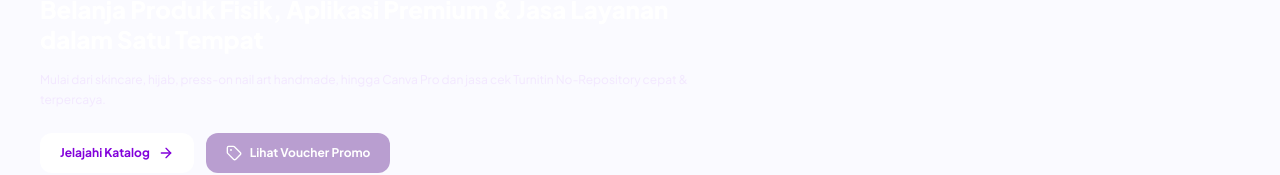
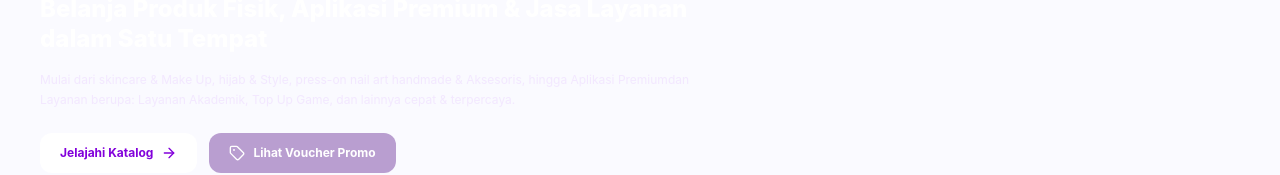
Before and after one commit to diessnaaww/genzstation_store, a React (Vite) app: page / in a window 1280 px wide. Shown: the part 166-341 px from the top of the page. Built offline with nearby package versions, Linux system fonts and the light colour scheme; no server answers.

Commit message:
update isian di fitur menu home

```diff
--- a/src/index.css
+++ b/src/index.css
@@ -1,7 +1,7 @@
 @import url('https://fonts.googleapis.com/css2?family=Plus+Jakarta+Sans:wght@400;500;600;700;800&display=swap');
 @import "tailwindcss";
 
-@theme {
+:root {
   --color-brand-purple: #7C3AED;
   --color-brand-deep: #5B21B6;
   --color-brand-lavender: #EDE9FE;
@@ -10,12 +10,10 @@
   --color-brand-bg: #FAFAFF;
   --color-brand-text: #18181B;
   --font-sans: "Plus Jakarta Sans", sans-serif;
-}
 
-:root {
-  font-family: "Plus Jakarta Sans", sans-serif;
-  color: #18181B;
-  background: #FAFAFF;
+  font-family: var(--font-sans);
+  color: var(--color-brand-text);
+  background: var(--color-brand-bg);
   font-synthesis: none;
   text-rendering: optimizeLegibility;
   -webkit-font-smoothing: antialiased;
--- a/src/pages/customer/Home.jsx
+++ b/src/pages/customer/Home.jsx
@@ -21,7 +21,7 @@ export const Home = () => {
               Belanja Produk Fisik, Aplikasi Premium & Jasa Layanan dalam Satu Tempat
             </h1>
             <p className="text-xs sm:text-sm text-purple-100 leading-relaxed">
-              Mulai dari skincare, hijab, press-on nail art handmade, hingga Canva Pro dan jasa cek Turnitin No-Repository cepat & terpercaya.
+              Mulai dari skincare & Make Up, hijab & Style, press-on nail art handmade & Aksesoris, hingga Aplikasi Premiumdan Layanan berupa: Layanan Akademik, Top Up Game, dan lainnya cepat & terpercaya.
             </p>
             <div className="flex flex-wrap gap-3 pt-2">
               <Link
```
